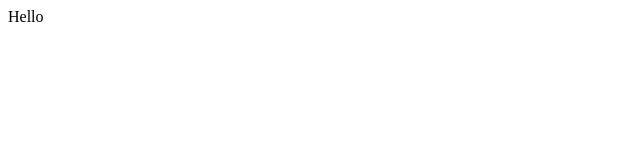
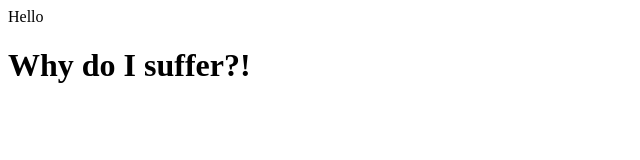
Before and after one commit to Group24/GOT-iPad, a plain HTML site: page index.html in a window 1280 px wide. Shown: the whole page, without its empty margins (0-640 px from the left). Drawn offline with Linux system fonts and the light colour scheme.

Commit message:
Update index.html
Text test body

```diff
--- a/index.html
+++ b/index.html
@@ -8,7 +8,7 @@
 
 
   <body>
-
+  <h1>Why do I suffer?!</h1>
   </body>
 
 </html>
```
